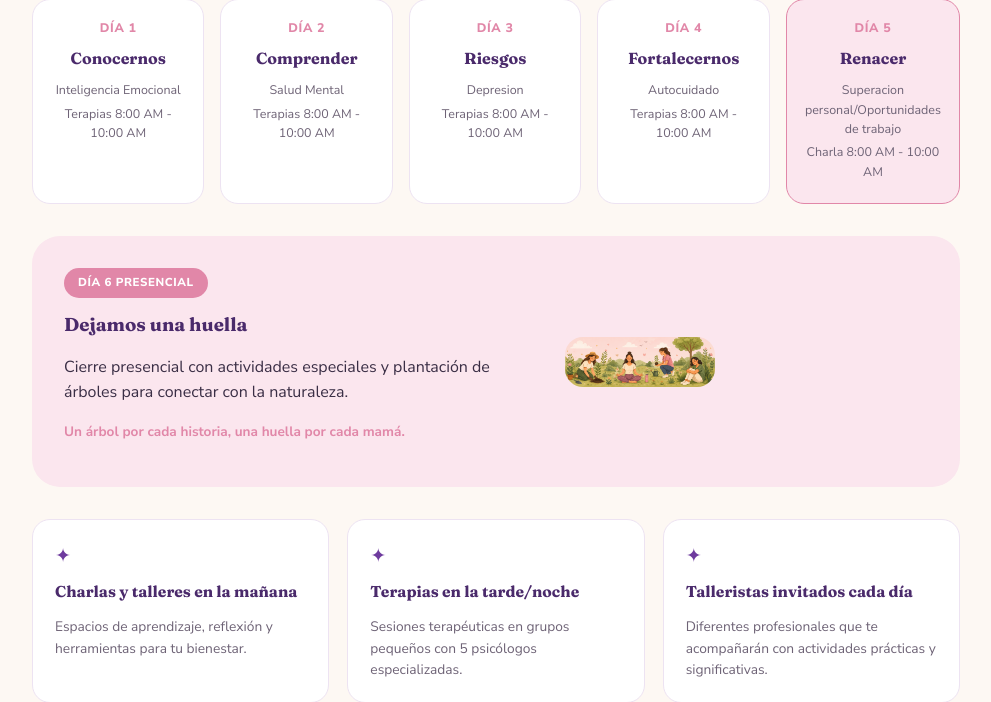
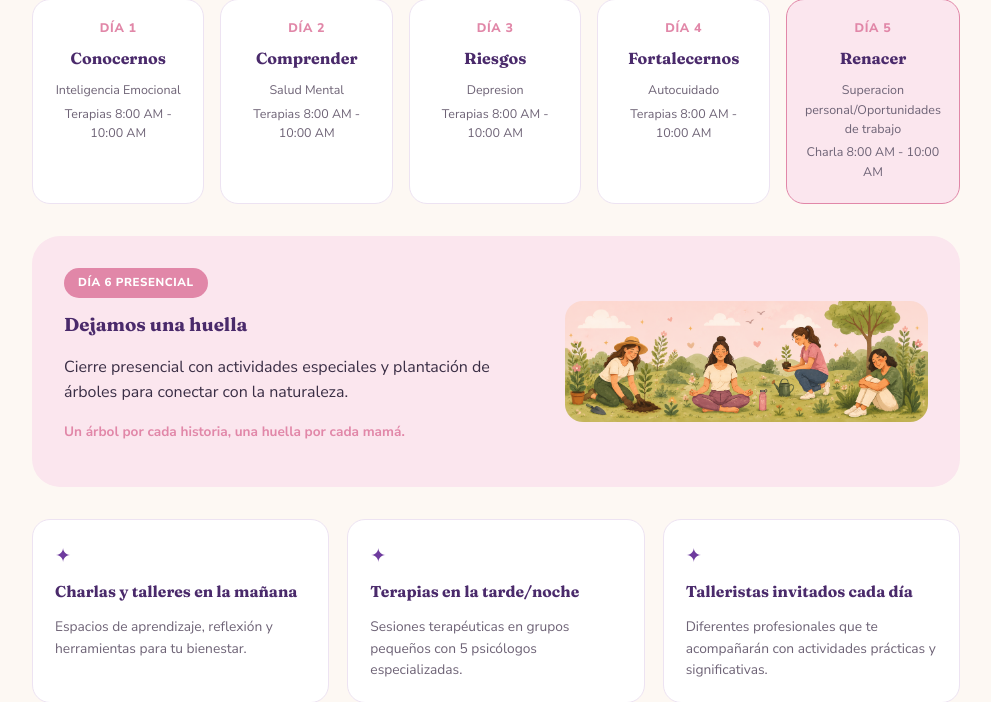
Before and after one commit to claudiojosehernandezperez10-svg/Alma, a Flask app: page / in a window 1280 px wide. Shown: the part 1382-2084 px from the top of the page, without its empty margins (264-1255 px from the left). Run offline with Flask 3, Linux system fonts and the light colour scheme.

Commit message:
Update style.css

```diff
--- a/static/css/style.css
+++ b/static/css/style.css
@@ -231,7 +231,7 @@ h1, h2, h3, h4 { font-family: var(--font-display); color: var(--color-lila-oscur
 .tag-pill { display: inline-block; background: var(--color-rosa-acento); color: var(--color-blanco); font-size: .72rem; font-weight: 800; letter-spacing: .05em; padding: 6px 14px; border-radius: var(--radio-pastilla); margin-bottom: 12px; }
 .camp-day5-text h3 { margin-bottom: 8px; }
 .camp-day5-footnote { color: var(--color-rosa-acento); font-weight: 700; font-size: .85rem; }
-.camp-day5-art img { border-radius: var(--radio-mediano); width: 150px}
+.camp-day5-art img { border-radius: var(--radio-mediano); width: 600px}
 
 .camp-features-row { display: grid; grid-template-columns: repeat(3, 1fr); gap: 18px; }
 .camp-feature-icon { color: var(--color-lila-primario); font-size: 1.2rem; margin-bottom: 8px; }
```
